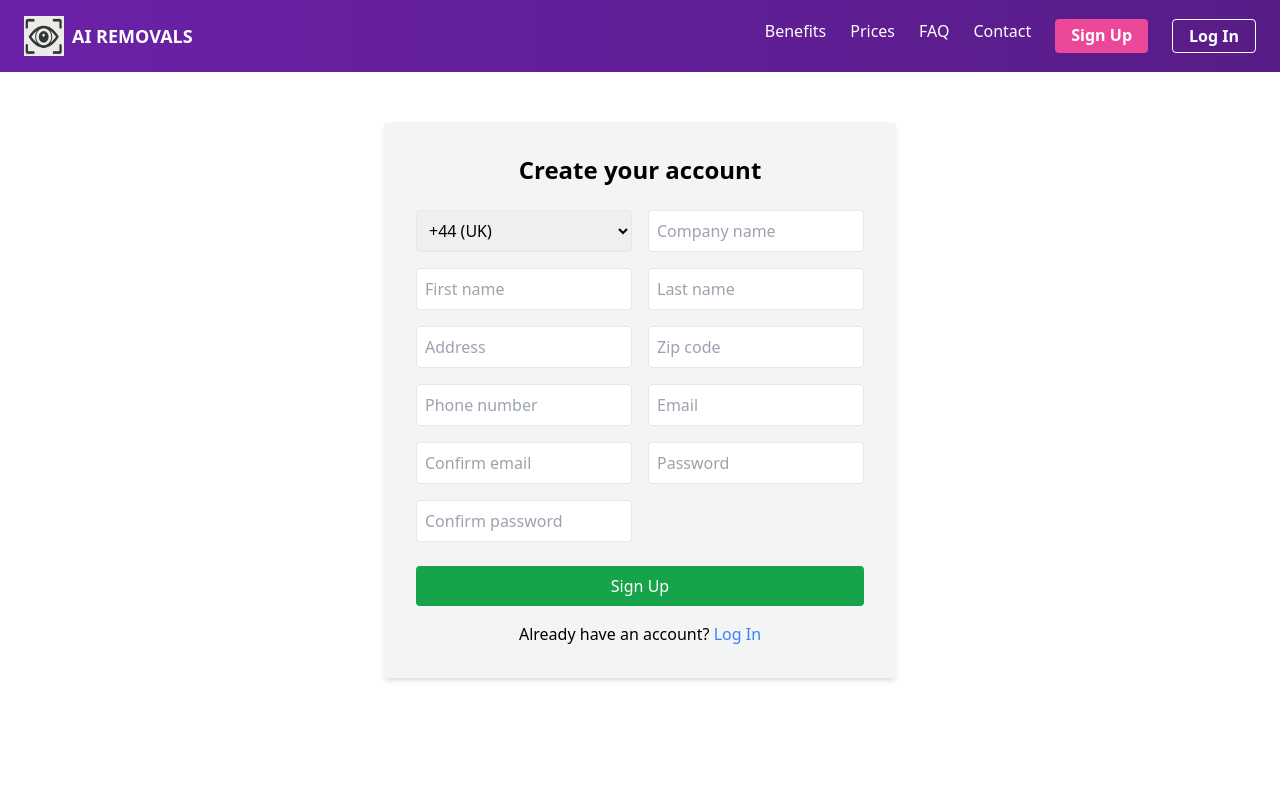
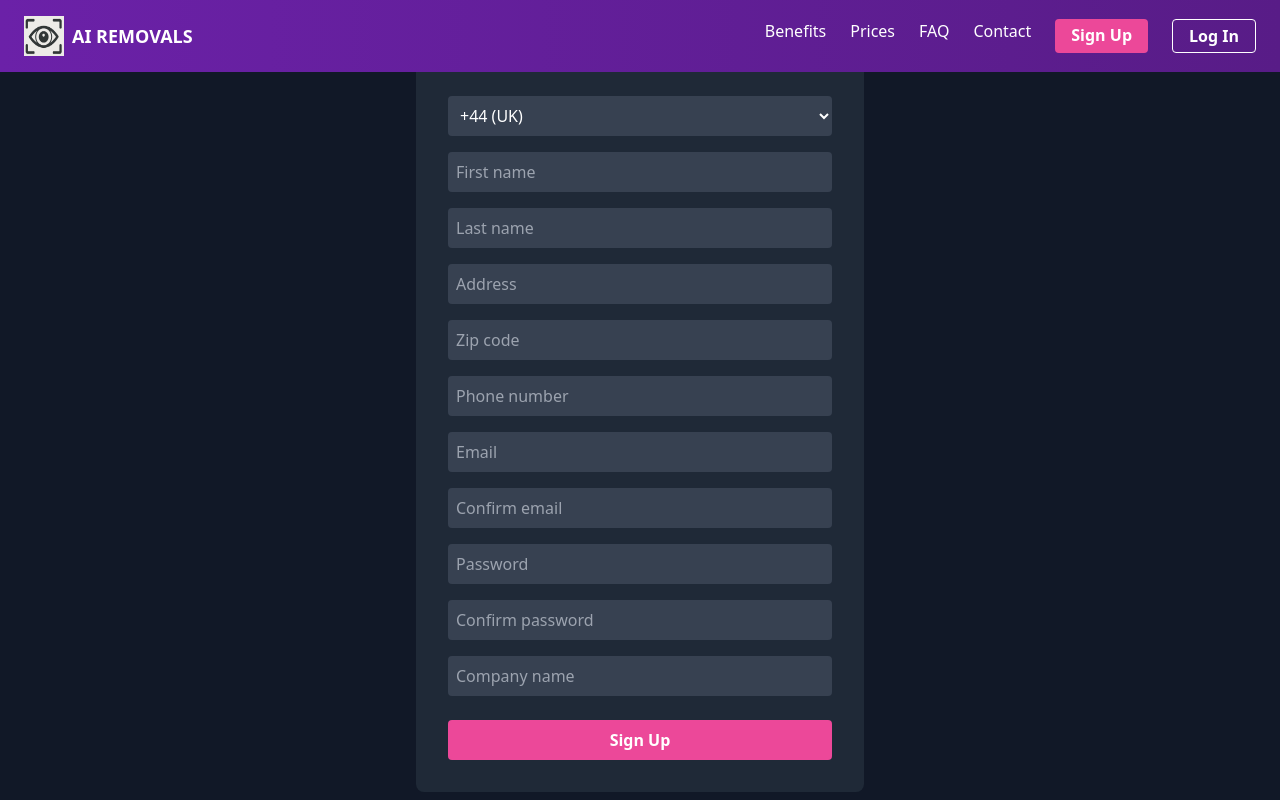
Before and after one commit to Gullmegler/mitt-prosjekt, a React (Create React App) app: page /signup in a window 1280 px wide. Built offline with nearby package versions, Linux system fonts and the light colour scheme.

Commit message:
Update SignUp.jsx

```diff
--- a/src/components/SignUp.jsx
+++ b/src/components/SignUp.jsx
@@ -2,35 +2,24 @@ import React from "react";
 
 export default function SignUp() {
   return (
-    <div className="min-h-screen flex items-center justify-center bg-white">
-      <form className="bg-gray-100 p-8 rounded shadow-md w-full max-w-lg">
-        <h2 className="text-2xl font-bold text-center mb-6">Create your account</h2>
-        <div className="grid grid-cols-1 md:grid-cols-2 gap-4">
-          <select className="p-2 rounded border">
-            <option>+44 (UK)</option>
-            <option>+47 (Norway)</option>
-            <option>+1 (US)</option>
-          </select>
-          <input type="text" placeholder="Company name" className="p-2 rounded border" />
-          <input type="text" placeholder="First name" className="p-2 rounded border" />
-          <input type="text" placeholder="Last name" className="p-2 rounded border" />
-          <input type="text" placeholder="Address" className="p-2 rounded border" />
-          <input type="text" placeholder="Zip code" className="p-2 rounded border" />
-          <input type="text" placeholder="Phone number" className="p-2 rounded border" />
-          <input type="email" placeholder="Email" className="p-2 rounded border" />
-          <input type="email" placeholder="Confirm email" className="p-2 rounded border" />
-          <input type="password" placeholder="Password" className="p-2 rounded border" />
-          <input type="password" placeholder="Confirm password" className="p-2 rounded border" />
-        </div>
-        <button
-          type="submit"
-          className="w-full bg-green-600 text-white py-2 mt-6 rounded hover:bg-green-700 transition"
-        >
-          Sign Up
-        </button>
-        <p className="mt-4 text-center">
-          Already have an account? <a href="/login" className="text-blue-500">Log In</a>
-        </p>
+    <div className="flex justify-center items-center min-h-screen bg-gray-900">
+      <form className="bg-gray-800 p-8 rounded-lg w-full max-w-md text-white">
+        <h2 className="text-2xl font-bold mb-6 text-center">Create your account</h2>
+        <select className="w-full mb-4 p-2 rounded bg-gray-700">
+          <option>+44 (UK)</option>
+          <option>+47 (NO)</option>
+        </select>
+        <input type="text" placeholder="First name" className="w-full mb-4 p-2 rounded bg-gray-700" />
+        <input type="text" placeholder="Last name" className="w-full mb-4 p-2 rounded bg-gray-700" />
+        <input type="text" placeholder="Address" className="w-full mb-4 p-2 rounded bg-gray-700" />
+        <input type="text" placeholder="Zip code" className="w-full mb-4 p-2 rounded bg-gray-700" />
+        <input type="text" placeholder="Phone number" className="w-full mb-4 p-2 rounded bg-gray-700" />
+        <input type="email" placeholder="Email" className="w-full mb-4 p-2 rounded bg-gray-700" />
+        <input type="email" placeholder="Confirm email" className="w-full mb-4 p-2 rounded bg-gray-700" />
+        <input type="password" placeholder="Password" className="w-full mb-4 p-2 rounded bg-gray-700" />
+        <input type="password" placeholder="Confirm password" className="w-full mb-4 p-2 rounded bg-gray-700" />
+        <input type="text" placeholder="Company name" className="w-full mb-6 p-2 rounded bg-gray-700" />
+        <button className="w-full bg-pink-500 hover:bg-pink-600 text-white font-bold py-2 rounded">Sign Up</button>
       </form>
     </div>
   );
```
